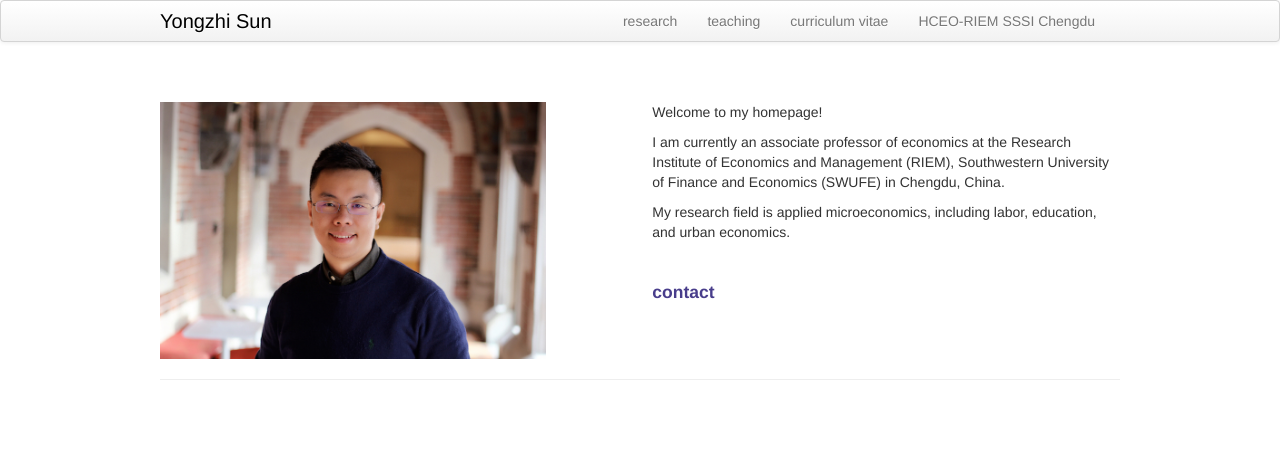
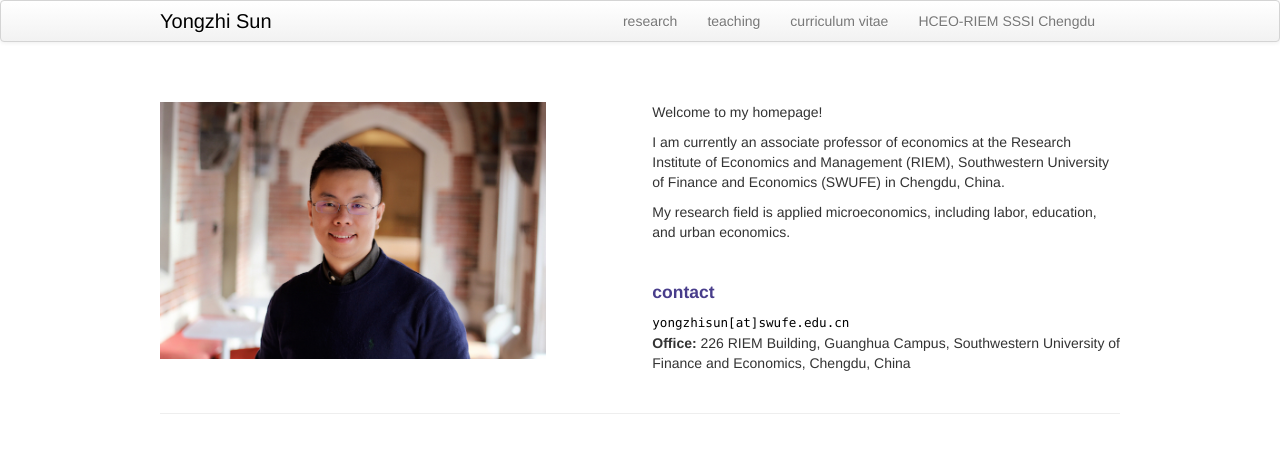
Before and after one commit to WEYoungkid/nzhao925.github.io, a Jekyll site: the page built from index.md, in a window 1280 px wide. Shown: the top 453 px of the page. Built offline with Jekyll 4.4.1, drawn with Linux system fonts in a browser that asks for light colours.

Commit message:
Update index.md

```diff
--- a/index.md
+++ b/index.md
@@ -15,8 +15,8 @@ description: Associate Professor of Economics at Research Institute of Economics
             <p> My research field is applied microeconomics, including labor, education, and urban economics.</p>
            <br/><h4><a name="contact"></a>contact</h4>
            <div id="hide_email">
-           <b>Email:<b/><code>yongzhisun[at]swufe.edu.cn</code><br/>
+           <b>Email:</b><code>yongzhisun[at]swufe.edu.cn</code><br/>
            </div>
-           <p><b>Office:<b/> 226 RIEM Building, Guanghua Campus, Southwestern University of Finance and Economics, Chengdu, China<br/></p>
+           <p><b>Office:</b> 226 RIEM Building, Guanghua Campus, Southwestern University of Finance and Economics, Chengdu, China<br/></p>
         </div>
 </div>
```
